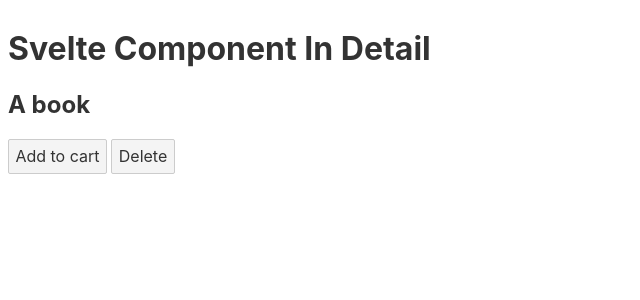
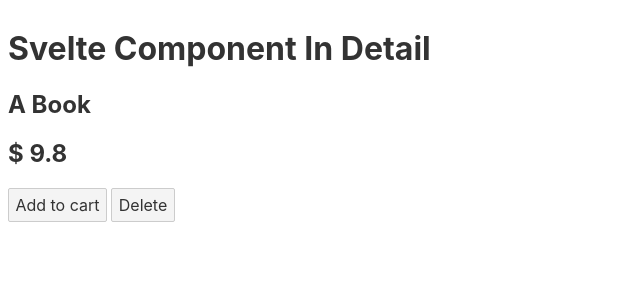
Before and after one commit to actionanand/svelte-component-in-detail, a Svelte app: page / in a window 1280 px wide. Shown: the top 300 px of the page, without its empty margins (0-640 px from the left). Built offline with nearby package versions, Linux system fonts and the light colour scheme.

Commit message:
spread props and default props

```diff
--- a/src/App.svelte
+++ b/src/App.svelte
@@ -2,6 +2,14 @@
   import Product from './Product.svelte';
 
 	export let appName;
+
+  let products = [
+    {
+      id: 'p1',
+      title: 'A Book',
+      price: '$ 9.8'
+    }
+  ];
 
   function addToCart(event) {
     console.log(event.detail.id); // we passed the data'{id: 'p1'}'
@@ -19,7 +27,10 @@
 </style>
 
 <h1 class="capitalize-it">{appName}</h1>
-<Product productTitle="A book"
-  on:add-to-cart={addToCart}
-  on:delete={deleteProduct}
-/>
+{#each products as product}
+  <Product
+    {...product}
+    on:add-to-cart={addToCart}
+    on:delete={deleteProduct}
+  />
+{/each}
--- a/src/Product.svelte
+++ b/src/Product.svelte
@@ -1,7 +1,9 @@
 <script>
   import { createEventDispatcher } from 'svelte';
 
-  export let productTitle;
+  export let title;
+  export let price;
+  export let bestSeller = false;
 
   const dispatch = createEventDispatcher();
 
@@ -11,7 +13,11 @@
 </script>
 
 <article>
-  <h1>{productTitle}</h1>
+  <h1>{title}</h1>
+  <h2>{price}</h2>
+  {#if bestSeller}
+    Best Seller
+  {/if}
   <button on:click="{addToCart}">Add to cart</button>
   <button on:click="{() => {dispatch('delete', 'p1')}}">Delete</button>
 </article>
```
Also changed, not shown: public/build/bundle.js, 1 other file (tests, documents, lock files or other folders).
